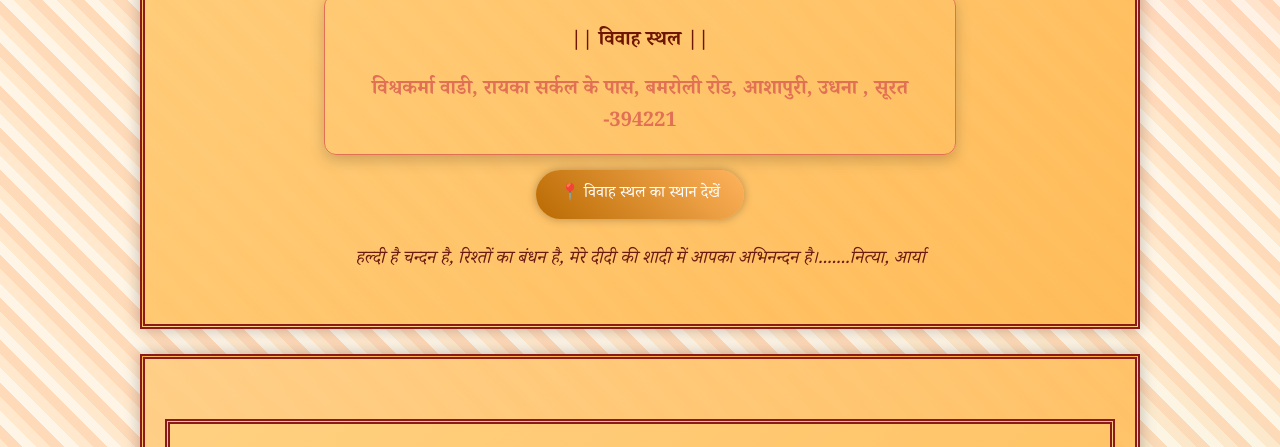
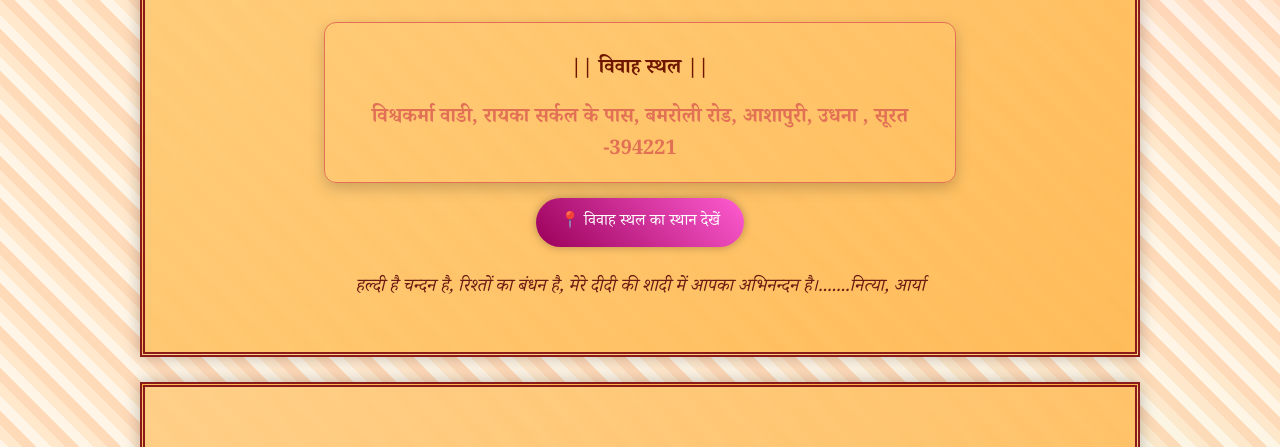
Before and after one commit to gulshansir/kajalwedsjitendra, a plain HTML site: page index.html in a window 1280 px wide. Shown: the part 1832-2279 px from the top of the page. Drawn offline with Linux system fonts and the light colour scheme.

Commit message:
Update index.html

```diff
--- a/index.html
+++ b/index.html
@@ -382,7 +382,7 @@
          style="
            display:inline-block;
            padding:12px 24px;
-       background:linear-gradient(45deg,#b96a02,#ffb35c);
+           background:linear-gradient(45deg,#990059,#ff5cd1);
            color:white;
            border-radius:30px;
            text-decoration:none;
@@ -533,7 +533,7 @@
         getGuestName();
     });
     //]]>
-    const weddingDate = new Date("May 28, 2025 00:00:00").getTime();
+    const weddingDate = new Date("Febuary 12, 2026 00:00:00").getTime();
 
 setInterval(function(){
   const now = new Date().getTime();
```
Lines whose indentation alone changed are shown as unchanged.
